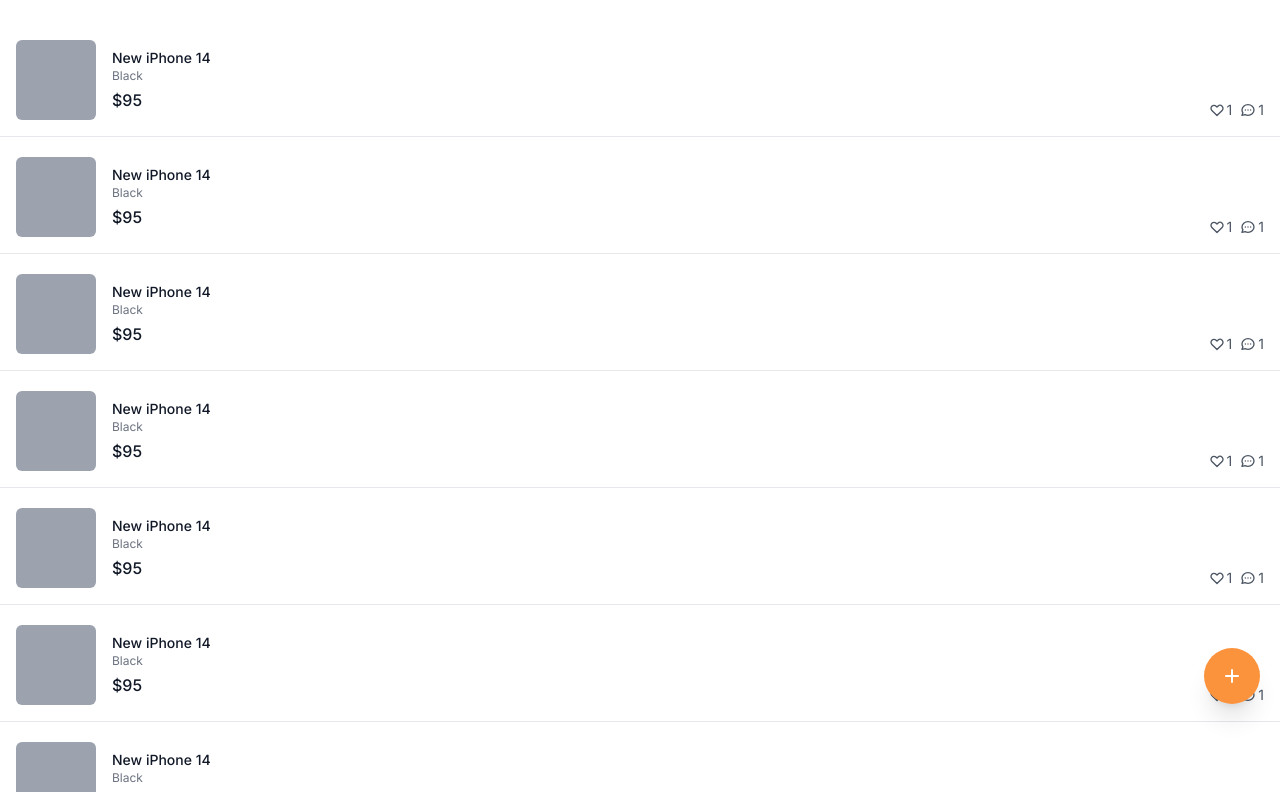
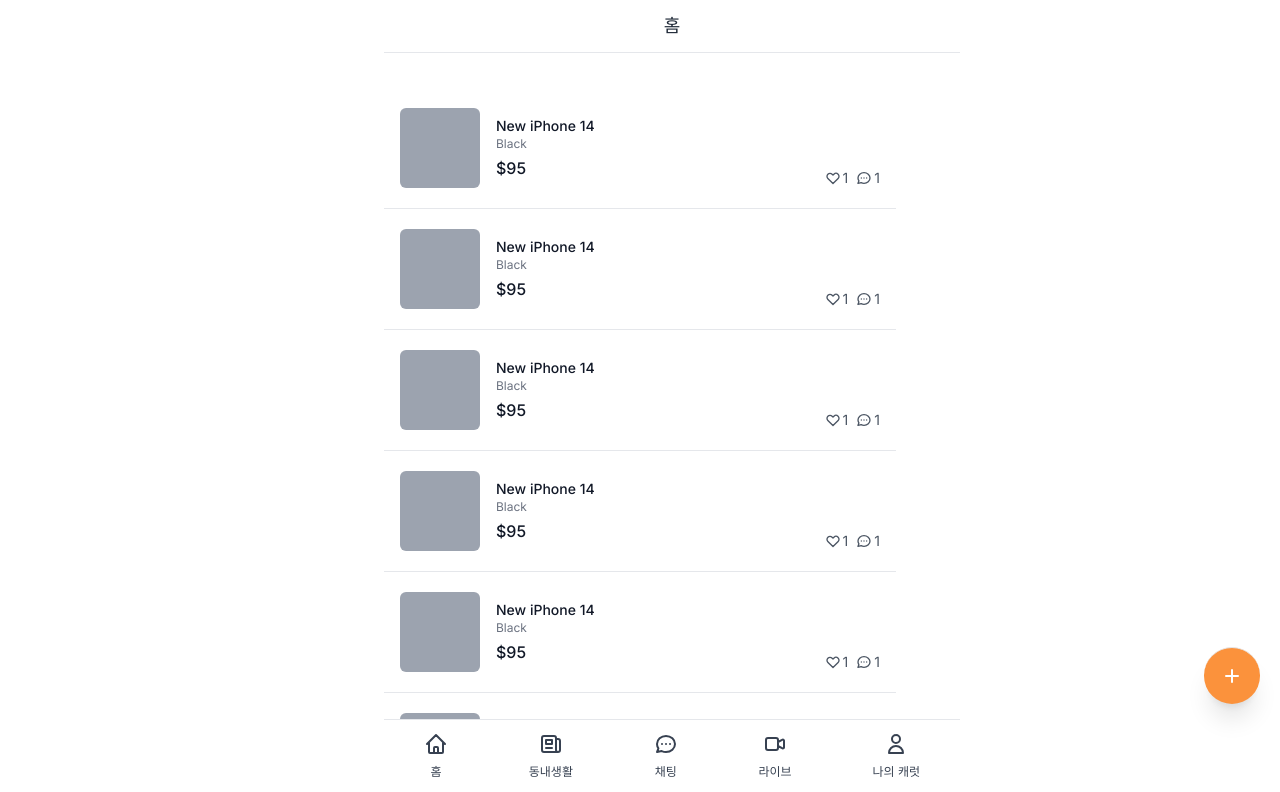
Before and after one commit to jon890/carrot-market, a Next.js app: page / in a window 1280 px wide. Shown: the top 792 px of the page. Built offline with nearby package versions, Linux system fonts and the light colour scheme.

Commit message:
:lipstick: layout added

```diff
--- a/src/app/chats/page.tsx
+++ b/src/app/chats/page.tsx
@@ -1,7 +1,9 @@
+import Layout from "@/components/layout";
 import type { NextPage } from "next";
 
 const Chats: NextPage = () => {
   return (
+    <Layout title="채팅">
       <div className="divide-y-[1px] py-10">
         {[1, 1, 1, 1, 1, 1, 1].map((_, i) => (
           <div
@@ -18,6 +20,7 @@
           </div>
         ))}
       </div>
+    </Layout>
   );
 };
 
--- a/src/app/community/page.tsx
+++ b/src/app/community/page.tsx
@@ -1,7 +1,9 @@
+import Layout from "@/components/layout";
 import type { NextPage } from "next";
 
 const Community: NextPage = () => {
   return (
+    <Layout title="동네생활">
       <div className="space-y-8 px-4 py-16">
         {[1, 2, 3, 4, 5, 6].map((_, i) => (
           <div key={i} className="flex cursor-pointer flex-col items-start">
@@ -11,8 +13,8 @@
             </span>
 
             <div className="mt-2 text-gray-700">
-            <span className="font-medium text-orange-500">Q.</span> What is the
-            best mandu restaurant?
+              <span className="font-medium text-orange-500">Q.</span> What is
+              the best mandu restaurant?
             </div>
             <div className="mt-5 flex w-full items-center justify-between text-xs font-medium text-gray-500">
               <span>니꼬</span>
@@ -78,6 +80,7 @@
           </svg>
         </button>
       </div>
+    </Layout>
   );
 };
 
--- a/src/app/enter/page.tsx
+++ b/src/app/enter/page.tsx
@@ -1,10 +1,6 @@
 "use client";
 
 import { useState } from "react";
-
-function classnames(...classnames: string[]) {
-  return classnames.filter((c) => c !== "").join(" ");
-}
 
 export default function Enter() {
   const [method, setMethod] = useState<"email" | "phone">("email");
--- a/src/app/layout.tsx
+++ b/src/app/layout.tsx
@@ -1,21 +1,23 @@
-import './globals.css'
-import { Inter } from 'next/font/google'
+import { Inter } from "next/font/google";
+import "./globals.css";
 
-const inter = Inter({ subsets: ['latin'] })
+const inter = Inter({ subsets: ["latin"] });
 
 export const metadata = {
-  title: 'Create Next App',
-  description: 'Generated by create next app',
-}
+  title: "Create Next App",
+  description: "Generated by create next app",
+};
 
 export default function RootLayout({
   children,
 }: {
-  children: React.ReactNode
+  children: React.ReactNode;
 }) {
   return (
     <html lang="en">
-      <body className={inter.className}>{children}</body>
+      <body className={inter.className}>
+        <div className="mx-auto w-full max-w-lg">{children}</div>
+      </body>
     </html>
-  )
+  );
 }
--- a/src/app/page.tsx
+++ b/src/app/page.tsx
@@ -1,12 +1,14 @@
+import Layout from "@/components/layout";
 import { NextPage } from "next";
 
 const Home: NextPage = () => {
   return (
-    <div className="flex flex-col space-y-5 py-10">
+    <Layout title="홈" hasTabBar>
+      <div className="flex flex-col space-y-5 divide-y py-10">
         {[1, 1, 1, 1, 1, 1, 1, 1, 1, 1, 1, 1].map((_, i) => (
           <div
             key={i}
-          className="flex cursor-pointer justify-between border-b px-4 pb-4"
+            className="flex cursor-pointer justify-between px-4 pt-5"
           >
             {/* 상품 설명 */}
             <div className="flex space-x-4">
@@ -81,6 +83,7 @@
           </svg>
         </button>
       </div>
+    </Layout>
   );
 };
 
--- a/src/app/profile/page.tsx
+++ b/src/app/profile/page.tsx
@@ -1,7 +1,9 @@
+import Layout from "@/components/layout";
 import type { NextPage } from "next";
 
 const Profile: NextPage = () => {
   return (
+    <Layout title="나의 캐럿">
       <div className="px-4 py-10">
         <div className="flex items-center space-x-3">
           <div className="h-16 w-16 rounded-full bg-slate-500" />
@@ -136,13 +138,14 @@
               Normally, both your asses would be dead as fucking fried chicken,
               but you happen to pull this shit while I&apos;m in a transitional
               period so I don&apos;t wanna kill you, I wanna help you. But I
-            can&apos;t give you this case, it don&apos;t belong to me. Besides,
-            I&apos;ve already been through too much shit this morning over this
-            case to hand it over to your dumb ass.
+              can&apos;t give you this case, it don&apos;t belong to me.
+              Besides, I&apos;ve already been through too much shit this morning
+              over this case to hand it over to your dumb ass.
             </p>
           </div>
         </div>
       </div>
+    </Layout>
   );
 };
 
--- a/src/app/streams/page.tsx
+++ b/src/app/streams/page.tsx
@@ -1,12 +1,16 @@
+import Layout from "@/components/layout";
 import type { NextPage } from "next";
 
 const Live: NextPage = () => {
   return (
+    <Layout title="실시간 스트림">
       <div className="space-y-4 divide-[1px] py-10">
         {[1, 1, 1, 1, 1, 1, 1].map((_, i) => (
           <div className="px-4  pt-4" key={i}>
             <div className="aspect-video w-full rounded-md bg-slate-300 shadow-sm" />
-          <h1 className="mt-2 text-2xl font-bold text-gray-900">Galaxy S50</h1>
+            <h1 className="mt-2 text-2xl font-bold text-gray-900">
+              Galaxy S50
+            </h1>
           </div>
         ))}
         <button className="fixed bottom-24 right-5 cursor-pointer  rounded-full border-transparent bg-orange-400 p-4 text-white shadow-xl transition-colors hover:bg-orange-500">
@@ -26,6 +30,7 @@
           </svg>
         </button>
       </div>
+    </Layout>
   );
 };
 
--- /dev/null
+++ b/src/components/layout.tsx
@@ -0,0 +1,161 @@
+"use client";
+
+import { classnames } from "@/libs/utils";
+import Link from "next/link";
+import { useRouter } from "next/navigation";
+
+interface LayoutProps {
+  title?: string;
+  canGoBack?: boolean;
+  hasTabBar?: boolean;
+  children: React.ReactNode;
+}
+
+export default function Layout({
+  children,
+  canGoBack,
+  hasTabBar,
+  title,
+}: LayoutProps) {
+  const router = useRouter();
+
+  const goBack = () => {
+    router.back();
+  };
+
+  return (
+    <div>
+      {/* NavBar */}
+      <div
+        className={classnames(
+          !canGoBack ? "justify-center" : "",
+          "fixed top-0 flex w-full max-w-xl items-center border-b bg-white px-10 py-3 text-lg  font-medium text-gray-800"
+        )}
+      >
+        {canGoBack ? (
+          <button onClick={goBack}>
+            <svg
+              className="h-6 w-6"
+              fill="none"
+              stroke="currentColor"
+              viewBox="0 0 24 24"
+              xmlns="http://www.w3.org/2000/svg"
+            >
+              <path
+                strokeLinecap="round"
+                strokeLinejoin="round"
+                strokeWidth="2"
+                d="M15 19l-7-7 7-7"
+              ></path>
+            </svg>
+          </button>
+        ) : null}
+        {title ? <span>{title}</span> : null}
+      </div>
+
+      <div className={classnames("pt-12", hasTabBar ? "pb-24" : "")}>
+        {children}
+      </div>
+
+      {/* Bottom Navigation */}
+      {hasTabBar ? (
+        <nav className="fixed bottom-0 flex w-full max-w-xl justify-between border-t bg-white px-10 pb-5 pt-3 text-xs text-gray-700">
+          <Link href="/" className="flex flex-col items-center space-y-2">
+            <svg
+              className="h-6 w-6"
+              fill="none"
+              stroke="currentColor"
+              viewBox="0 0 24 24"
+              xmlns="http://www.w3.org/2000/svg"
+            >
+              <path
+                strokeLinecap="round"
+                strokeLinejoin="round"
+                strokeWidth="2"
+                d="M3 12l2-2m0 0l7-7 7 7M5 10v10a1 1 0 001 1h3m10-11l2 2m-2-2v10a1 1 0 01-1 1h-3m-6 0a1 1 0 001-1v-4a1 1 0 011-1h2a1 1 0 011 1v4a1 1 0 001 1m-6 0h6"
+              ></path>
+            </svg>
+            <span>홈</span>
+          </Link>
+          <Link
+            href="/community"
+            className="flex flex-col items-center space-y-2"
+          >
+            <svg
+              className="h-6 w-6"
+              fill="none"
+              stroke="currentColor"
+              viewBox="0 0 24 24"
+              xmlns="http://www.w3.org/2000/svg"
+            >
+              <path
+                strokeLinecap="round"
+                strokeLinejoin="round"
+                strokeWidth="2"
+                d="M19 20H5a2 2 0 01-2-2V6a2 2 0 012-2h10a2 2 0 012 2v1m2 13a2 2 0 01-2-2V7m2 13a2 2 0 002-2V9a2 2 0 00-2-2h-2m-4-3H9M7 16h6M7 8h6v4H7V8z"
+              ></path>
+            </svg>
+            <span>동내생활</span>
+          </Link>
+          <Link href="/chats" className="flex flex-col items-center space-y-2">
+            <svg
+              className="h-6 w-6"
+              fill="none"
+              stroke="currentColor"
+              viewBox="0 0 24 24"
+              xmlns="http://www.w3.org/2000/svg"
+            >
+              <path
+                strokeLinecap="round"
+                strokeLinejoin="round"
+                strokeWidth="2"
+                d="M8 12h.01M12 12h.01M16 12h.01M21 12c0 4.418-4.03 8-9 8a9.863 9.863 0 01-4.255-.949L3 20l1.395-3.72C3.512 15.042 3 13.574 3 12c0-4.418 4.03-8 9-8s9 3.582 9 8z"
+              ></path>
+            </svg>
+            <span>채팅</span>
+          </Link>
+          <Link
+            href="/streams"
+            className="flex flex-col items-center space-y-2"
+          >
+            <svg
+              className="h-6 w-6"
+              fill="none"
+              stroke="currentColor"
+              viewBox="0 0 24 24"
+              xmlns="http://www.w3.org/2000/svg"
+            >
+              <path
+                strokeLinecap="round"
+                strokeLinejoin="round"
+                strokeWidth="2"
+                d="M15 10l4.553-2.276A1 1 0 0121 8.618v6.764a1 1 0 01-1.447.894L15 14M5 18h8a2 2 0 002-2V8a2 2 0 00-2-2H5a2 2 0 00-2 2v8a2 2 0 002 2z"
+              ></path>
+            </svg>
+            <span>라이브</span>
+          </Link>
+          <Link
+            href="/profile"
+            className="flex flex-col items-center space-y-2"
+          >
+            <svg
+              className="h-6 w-6"
+              fill="none"
+              stroke="currentColor"
+              viewBox="0 0 24 24"
+              xmlns="http://www.w3.org/2000/svg"
+            >
+              <path
+                strokeLinecap="round"
+                strokeLinejoin="round"
+                strokeWidth="2"
+                d="M16 7a4 4 0 11-8 0 4 4 0 018 0zM12 14a7 7 0 00-7 7h14a7 7 0 00-7-7z"
+              ></path>
+            </svg>
+            <span>나의 캐럿</span>
+          </Link>
+        </nav>
+      ) : null}
+    </div>
+  );
+}
--- /dev/null
+++ b/src/libs/utils.ts
@@ -0,0 +1,3 @@
+export function classnames(...classnames: string[]) {
+  return classnames.filter((c) => c !== "").join(" ");
+}
```
Also changed, not shown: src/app/items/[id]/page.tsx (+10 -7 lines), 1 other file (tests, documents, lock files or other folders). Lines whose indentation alone changed are shown as unchanged.
